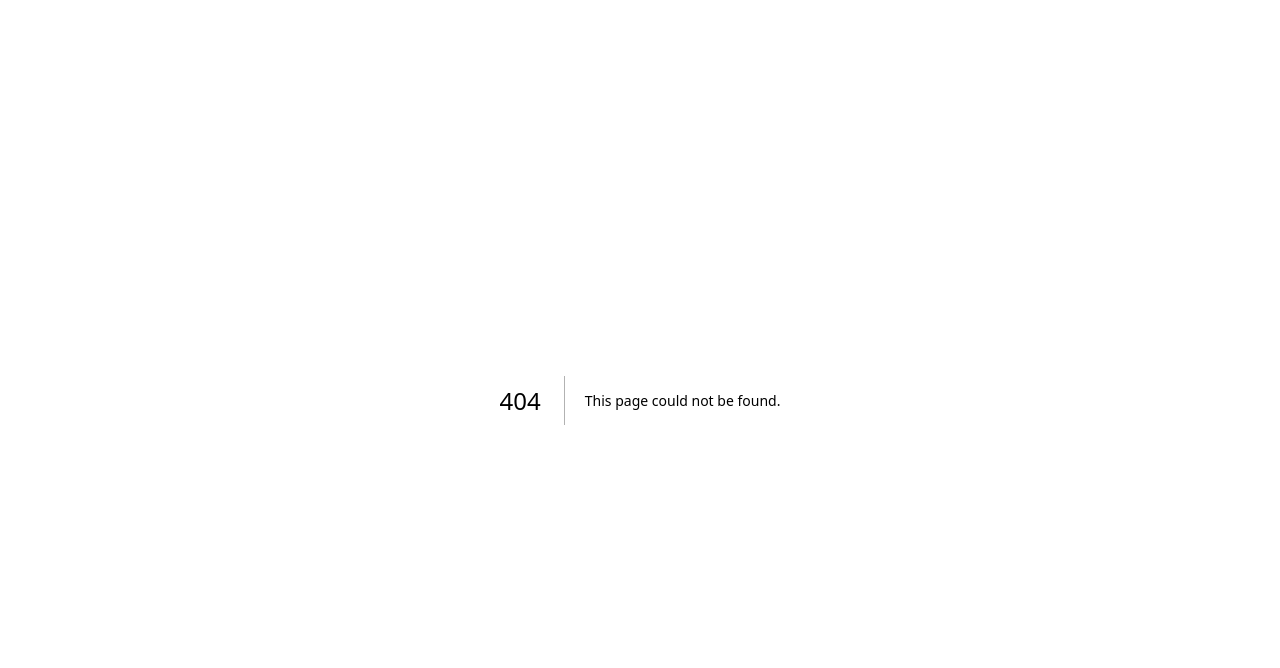
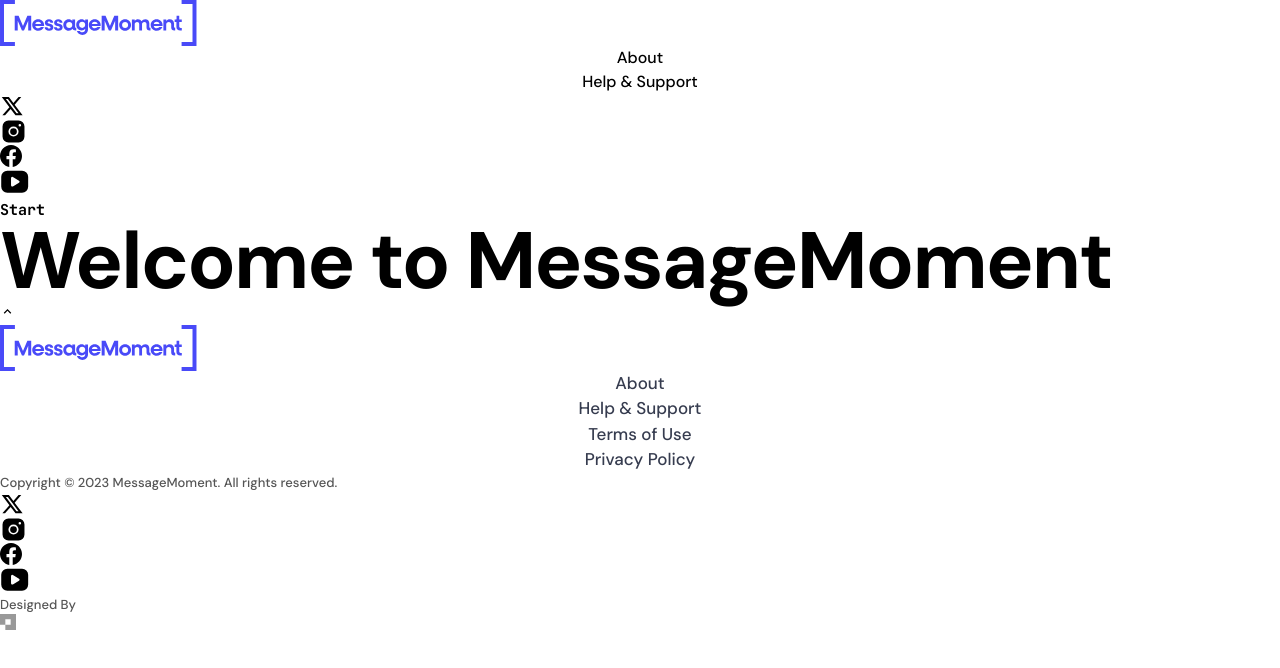
Before and after one commit to Leonardo8221/m-moment-next, a Next.js app: page /about in a window 1280 px wide. Before the commit this address had no page. Shown: the top 668 px of the page. Built offline with nearby package versions, Linux system fonts and the light colour scheme.

Commit message:
Add about page

```diff
--- /dev/null
+++ b/src/Components/PageFeeds/About/index.tsx
@@ -0,0 +1,7 @@
+const About = () => {
+    return (
+        <h1>Welcome to MessageMoment</h1>
+    )
+}
+
+export default About;
--- /dev/null
+++ b/src/pages/about.tsx
@@ -0,0 +1,12 @@
+import Layout from "@/Components/layout";
+import About from "@/Components/PageFeeds/About";
+
+import "../app/globals.css";
+
+export default function HomePage() {
+  return (
+    <Layout>
+      <About />
+    </Layout>
+  );
+}
```
